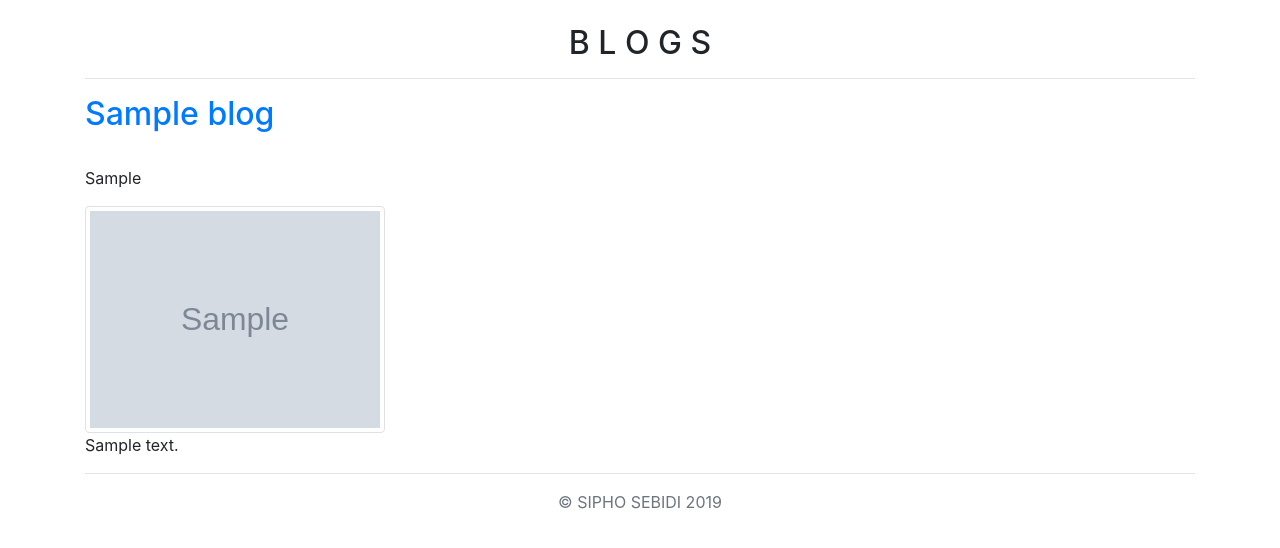
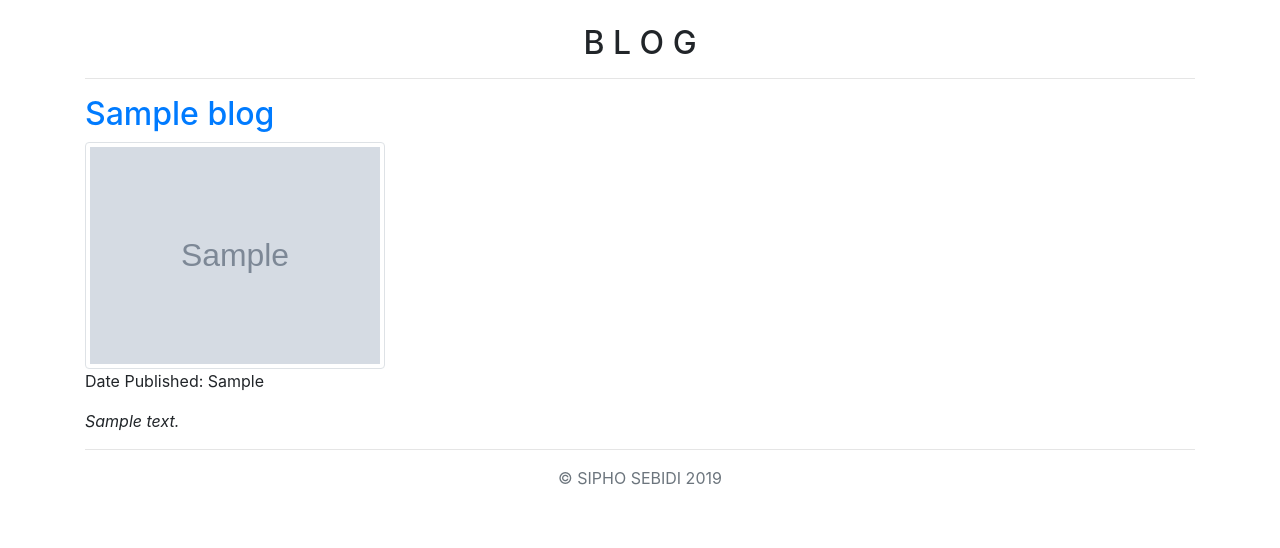
Before and after one commit to scsebidi/myportfolio, a Django app: template blog/templates/blog/allblogs.html in a window 1280 px wide. Shown: the part 56-604 px from the top of the page. Run offline with Django 3.2, Linux system fonts and the light colour scheme; the template is opened without the code that fills it: most values are stand-ins (such as "Sample title", 1, 10 or a date in 2020); grey boxes marked "Sample" are stand-in pictures; data that the repository does not hold is empty; some libraries are stand-ins or nearby versions.

Commit message:
modified blod

```diff
--- a/blog/templates/blog/allblogs.html
+++ b/blog/templates/blog/allblogs.html
@@ -46,14 +46,13 @@
 
 <main role="main">
     <div class="container">
-        <h2 class="text-center pt-4">B L O G S</h2>
+        <h2 class="text-center pt-4">B L O G</h2>
         <hr>
          {% for b in blogs.all %}
             <a href="{% url 'details' b.id %}"><h2>{{ b.title  }}</h2></a>
-            <br/>
-            <p> {{ b.publish_day_pretty }} </p>
             <img src= {{ b.image }} class="img-thumbnail" height='400' width='300'/>
-            <p>{{b.body}}</p><hr/>
+            <p>Date Published: {{ b.publish_day_pretty }} </p>
+            <i><p>{{b.body}}</p><hr/></i>
         {% endfor %}
 
 
```
